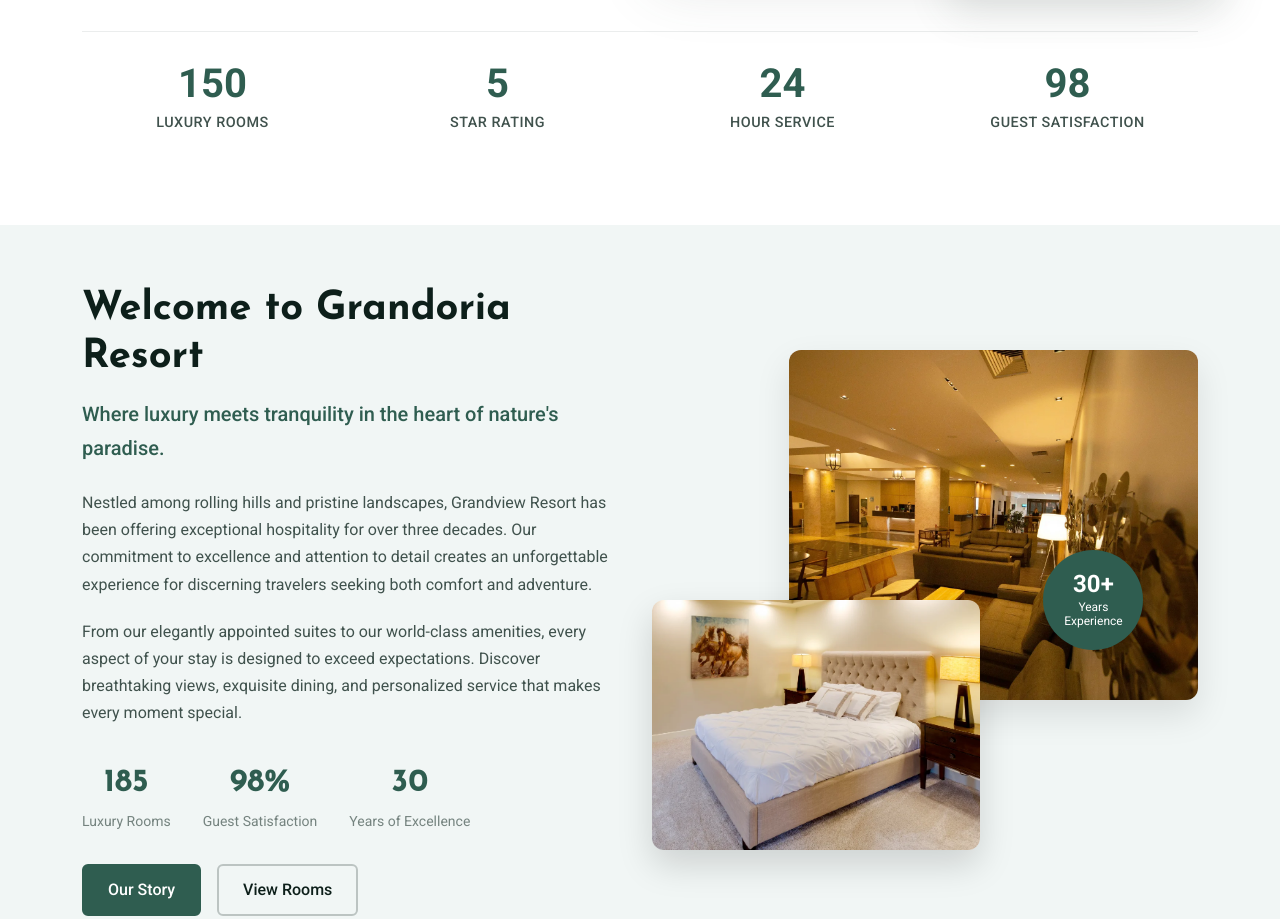
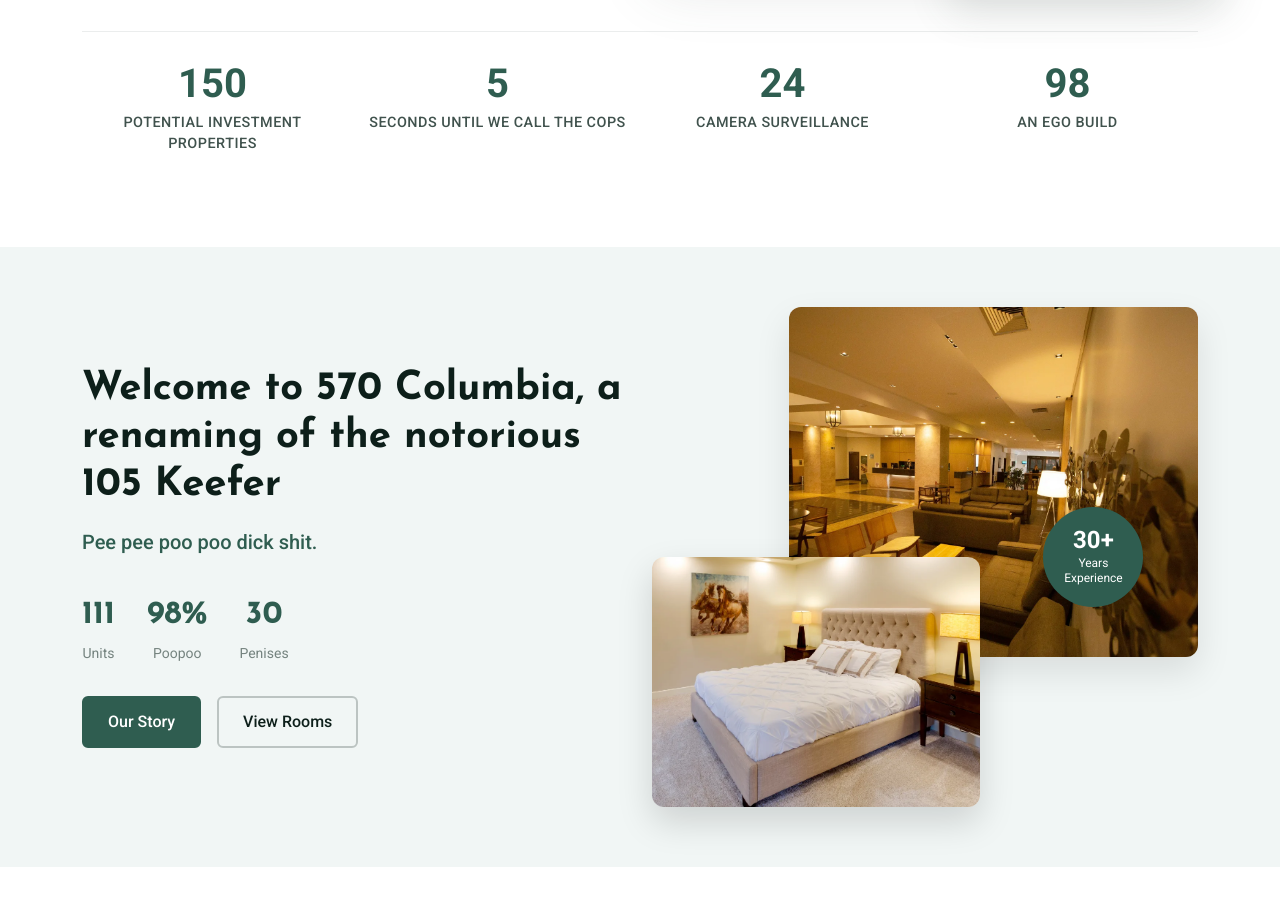
Before and after one commit to organize4chinatown/105keefer, a plain HTML site: page index.html in a window 1280 px wide. Shown: the part 712-1631 px from the top of the page. Drawn offline with Linux system fonts and the light colour scheme.

Commit message:
edit text

```diff
--- a/index.html
+++ b/index.html
@@ -4,7 +4,7 @@
 <head>
   <meta charset="utf-8">
   <meta content="width=device-width, initial-scale=1.0" name="viewport">
-  <title>Index - Grandoria Bootstrap Template</title>
+  <title>Index - 570 Columbia Unofficial Website :-)</title>
   <meta name="description" content="">
   <meta name="keywords" content="">
 
@@ -44,7 +44,8 @@
       <div class="container d-flex justify-content-center justify-content-md-between">
         <div class="contact-info d-flex align-items-center">
           <i class="bi bi-envelope d-flex align-items-center"><a href="mailto:contact@example.com">contact@example.com</a></i>
-          <i class="bi bi-phone d-flex align-items-center ms-4"><span>+1 5589 55488 55</span></i>
+          <i class="bi bi-phone d-flex align-items-center ms-4"><span>+1 696 969 6969</span></i>
+          <i class="bi bi-phone d-flex align-items-center ms-4"><span>Not an official website, everything on here is a parody 8=====>~~~~</span></i>
         </div>
         <div class="social-links d-none d-md-flex align-items-center">
           <a href="#" class="twitter"><i class="bi bi-twitter-x"></i></a>
@@ -177,26 +178,26 @@
           <div class="row text-center">
             <div class="col-md-3 col-6">
               <div class="stat-item">
-                <span class="stat-number purecounter" data-purecounter-start="0" data-purecounter-end="150" data-purecounter-duration="1">150</span>
-                <span class="stat-label">Luxury Rooms</span>
+                <span class="stat-number purecounter" data-purecounter-start="0" data-purecounter-end="150" data-purecounter-duration="1">111</span>
+                <span class="stat-label">Potential Investment Properties</span>
               </div>
             </div>
             <div class="col-md-3 col-6">
               <div class="stat-item">
                 <span class="stat-number purecounter" data-purecounter-start="0" data-purecounter-end="5" data-purecounter-duration="1">5</span>
-                <span class="stat-label">Star Rating</span>
+                <span class="stat-label">Seconds Until We Call the Cops</span>
               </div>
             </div>
             <div class="col-md-3 col-6">
               <div class="stat-item">
                 <span class="stat-number purecounter" data-purecounter-start="0" data-purecounter-end="24" data-purecounter-duration="1">24</span>
-                <span class="stat-label">Hour Service</span>
+                <span class="stat-label">Camera Surveillance</span>
               </div>
             </div>
             <div class="col-md-3 col-6">
               <div class="stat-item">
-                <span class="stat-number purecounter" data-purecounter-start="0" data-purecounter-end="98" data-purecounter-duration="1">98</span>
-                <span class="stat-label">Guest Satisfaction</span>
+                <span class="stat-number purecounter" data-purecounter-start="0" data-purecounter-end="98" data-purecounter-duration="1">98%</span>
+                <span class="stat-label">An Ego Build</span>
               </div>
             </div>
           </div>
@@ -215,23 +216,21 @@
 
           <div class="col-lg-6" data-aos="fade-right" data-aos-delay="200">
             <div class="about-content">
-              <h2>Welcome to Grandoria Resort</h2>
-              <p class="lead">Where luxury meets tranquility in the heart of nature's paradise.</p>
-              <p>Nestled among rolling hills and pristine landscapes, Grandview Resort has been offering exceptional hospitality for over three decades. Our commitment to excellence and attention to detail creates an unforgettable experience for discerning travelers seeking both comfort and adventure.</p>
-              <p>From our elegantly appointed suites to our world-class amenities, every aspect of your stay is designed to exceed expectations. Discover breathtaking views, exquisite dining, and personalized service that makes every moment special.</p>
+              <h2>Welcome to 570 Columbia, a renaming of the notorious 105 Keefer</h2>
+              <p class="lead">Pee pee poo poo dick shit.</p>
 
               <div class="stats-row">
                 <div class="stat-item">
-                  <div class="stat-number">185</div>
-                  <div class="stat-label">Luxury Rooms</div>
+                  <div class="stat-number">111</div>
+                  <div class="stat-label">Units</div>
                 </div>
                 <div class="stat-item">
                   <div class="stat-number">98%</div>
-                  <div class="stat-label">Guest Satisfaction</div>
+                  <div class="stat-label">Poopoo</div>
                 </div>
                 <div class="stat-item">
                   <div class="stat-number">30</div>
-                  <div class="stat-label">Years of Excellence</div>
+                  <div class="stat-label">Penises</div>
                 </div>
               </div><!-- End Stats Row -->
 
@@ -1365,12 +1364,11 @@
         <div class="row gy-4">
           <div class="col-lg-4 col-md-6 footer-about">
             <a href="index.html" class="logo d-flex align-items-center">
-              <span class="sitename">Grandoria</span>
+              <span class="sitename">570 Columbia</span>
             </a>
             <div class="footer-contact pt-3">
-              <p>A108 Adam Street</p>
-              <p>New York, NY 535022</p>
-              <p class="mt-3"><strong>Phone:</strong> <span>+1 5589 55488 55</span></p>
+              <p>In the middle of fucking chinatown</p>
+              <p class="mt-3"><strong>Phone:</strong> <span>+1 696 969 6969</span></p>
               <p><strong>Email:</strong> <span>info@example.com</span></p>
             </div>
           </div>
```
